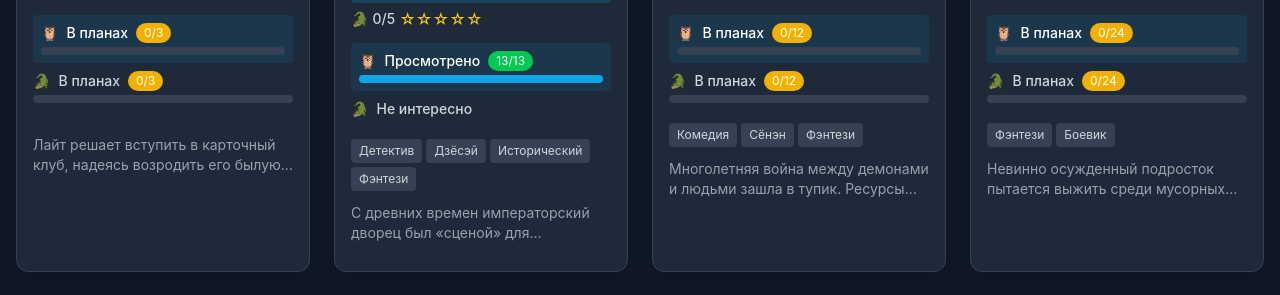
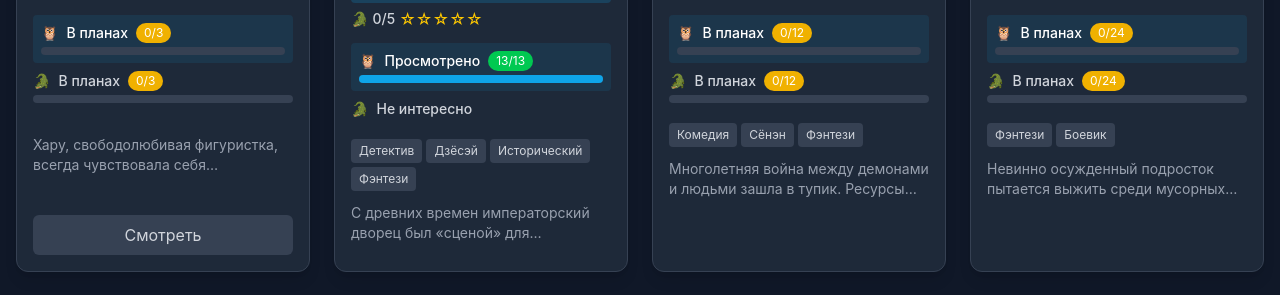
Before and after one commit to neondoll/anime-tracker, a React (Vite) app: page / in a window 1280 px wide. Shown: the part 3120-3415 px from the top of the page. Built offline with nearby package versions, Linux system fonts and the light colour scheme.

Commit message:
Update animes

```diff
--- a/src/data/animeList.ts
+++ b/src/data/animeList.ts
@@ -227,7 +227,7 @@ export const animeList: Anime[] = [
   {
     id: "vojti-v-sad",
     title: "Войти в сад",
-    image: "https://m.media-amazon.com/images/M/MV5BMzI0YWZhZDAtNmZiMS00NTRjLWI5NWItZWNlZTRjODJkYmQ4XkEyXkFqcGc@._V1_.jpg",
+    image: "https://imgproxy.yani.tv/posters/full/1636788476.jpg",
     rating: { owl: 0, crocodile: 0 },
     episodes: 3,
     progress: {
@@ -235,11 +235,8 @@ export const animeList: Anime[] = [
       crocodile: { watchedEpisodes: 0, status: "planned" },
     },
     genres: [],
-    description: "Лайт решает вступить в карточный клуб, надеясь возродить его былую популярность. Однако его ждёт разочарование: клуб находится в упадке, а его немногочисленные участники давно потеряли мотивацию. Вместо того чтобы опустить руки, главный герой видит в этом шанс проявить себя. Он берёт на себя ответственность за судьбу клуба и становится его лидером. Первым шагом Лайта становится глубокое изучение магических дуэлей — основы деятельности организации. Эти сражения требуют не только знания правил, но и умения мгновенно реагировать на изменения в ходе поединка.\n" +
-      "\n" +
-      "Освоение искусства карточных битв оказывается сложнее, чем Лайт предполагал. Ему не хватает опыта, но он воспринимает это как возможность для роста. Вскоре ему предстоит столкнуться с сильными противниками, каждый из которых использует уникальные тактики. Эти дуэли становятся настоящим испытанием, заставляя героя постоянно адаптироваться и искать новые стратегии. Постепенно его навыки улучшаются, а вместе с ними растёт и уверенность в своих силах. Лайт начинает вдохновлять других членов клуба, показывая, что даже в безнадёжной ситуации можно добиться успеха.\n" +
-      "\n" +
-      "По мере развития событий влияние Лайта на клуб становится всё заметнее. Его упорство и стремление к победе заражают окружающих, пробуждая в них интерес к магическим дуэлям. Клуб, который ещё недавно казался обречённым, постепенно возвращает себе уважение среди студентов. Лайт не только совершенствует свои навыки, но и учится работать в команде, объединяя участников общей целью. Его путь — это история о том, как вера в себя и упорный труд способны изменить даже самую безнадёжную ситуацию. Впереди его ждут новые вызовы, но теперь он готов к ним.",
+    description: "Хару, свободолюбивая фигуристка, всегда чувствовала себя аутсайдером в мире, где ей постоянно говорят, как себя вести. Однажды Хару встречает Ти.Кей., загадочного человека, сидящего рядом с торговым автоматом и ожидающего, когда кто-то появится.",
+    video: "https://ru.yummyani.me/catalog/item/voyti-v-sad-2025-12-24",
   },
   {
     id: "vorona-imperatorskogo-garema",
```
